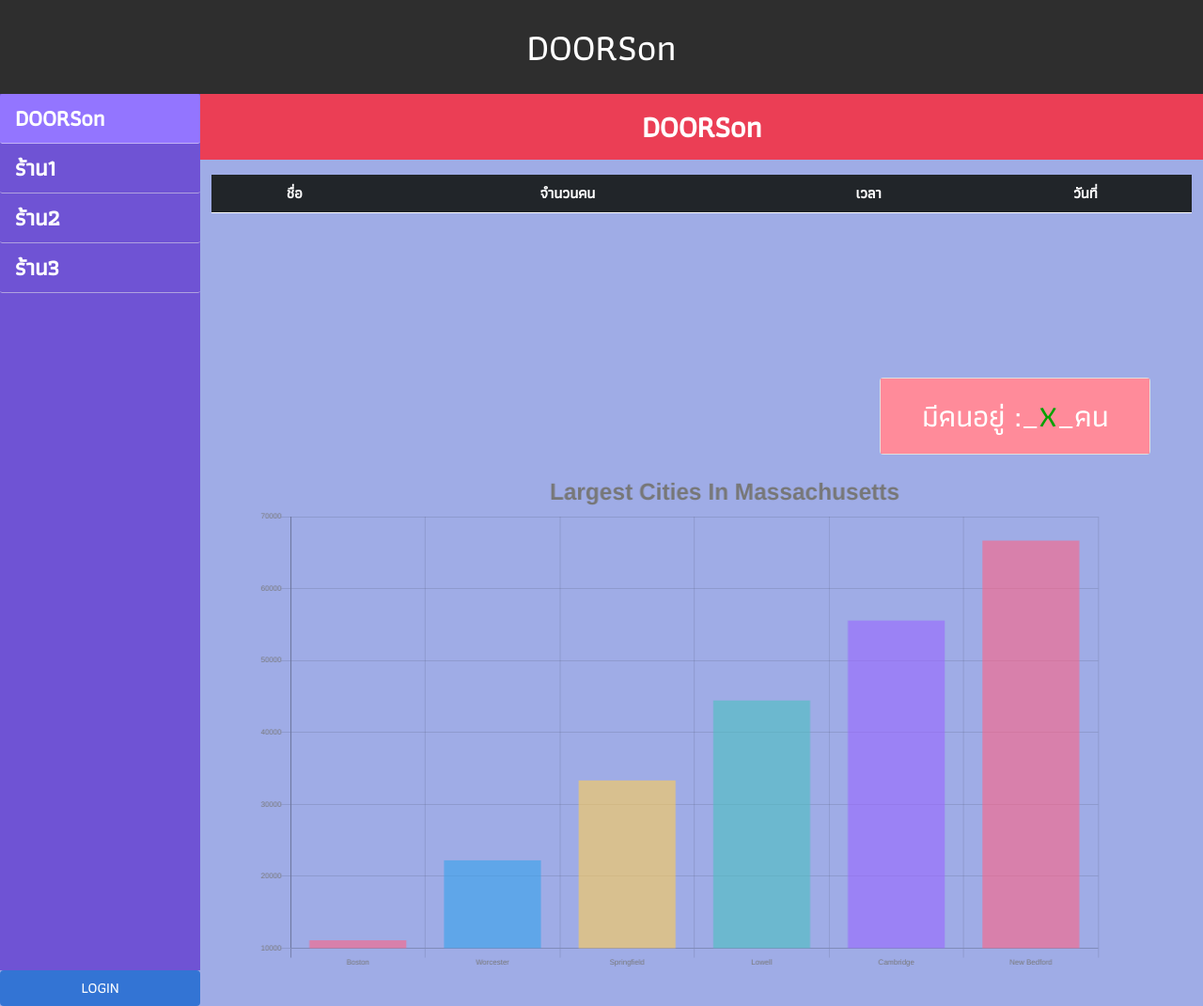
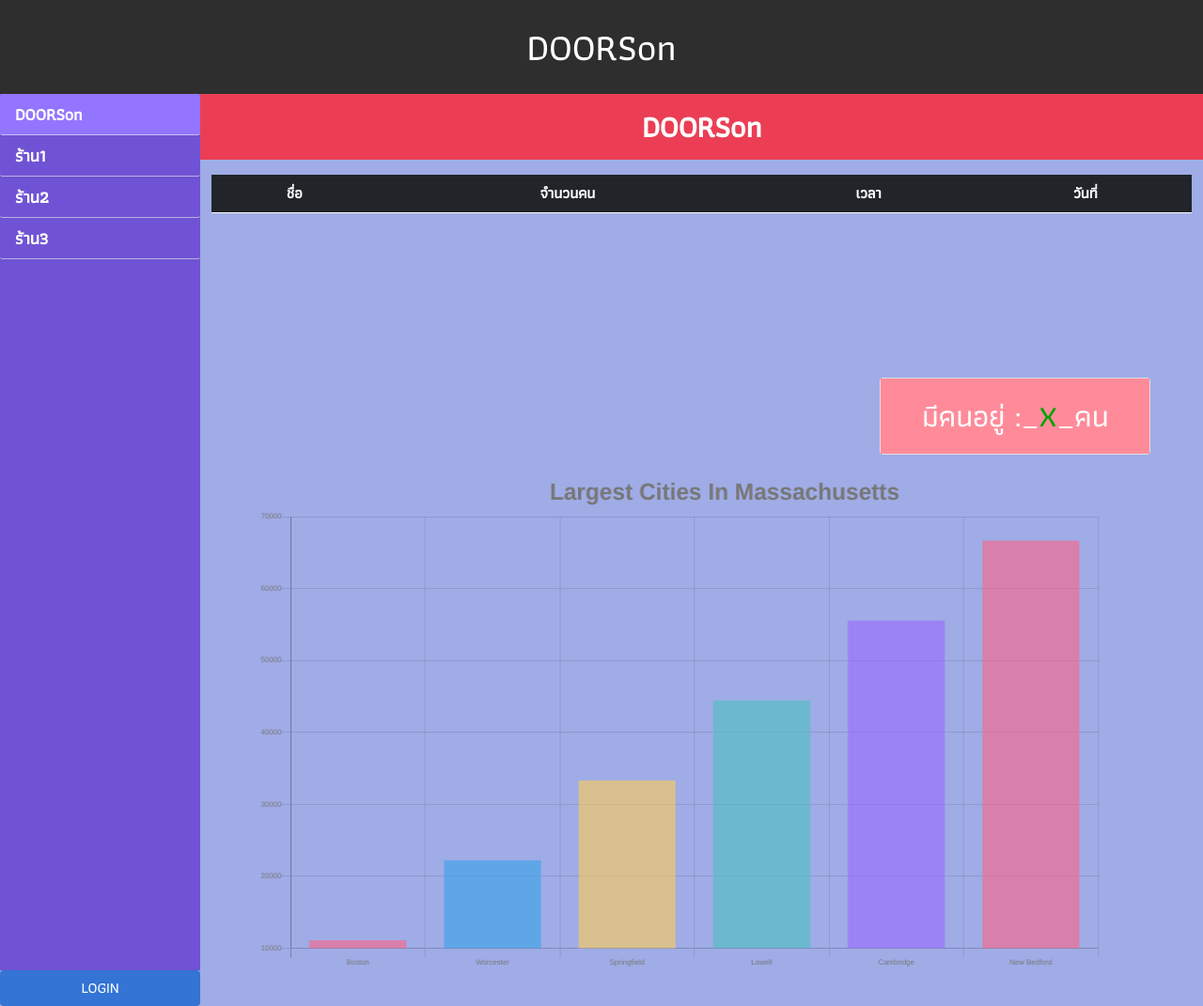
Before and after one commit to mteeratat/ExceedFront, a plain HTML site: page client.html in a window 1280 px wide. Shown: the whole page at 94% size. Drawn offline with nearby package versions, Linux system fonts and the light colour scheme.

Commit message:
nathawat

```diff
--- a/client.css
+++ b/client.css
@@ -42,14 +42,16 @@
 }
 
 .nav-link {
-    font-size: x-large;
+    font-size:  large;
     font-weight: bold;
-    border-bottom: 0.75px solid rgba(241,240,236,0.5);
+    border-bottom: 0.75px solid rgba(241,240,236,0.6);
     border-radius: 0.15rem;
+    text-justify: inter-word;
 }
 
 .col-2{
     padding: 0%;
+
 }
 .my-custom-scrollbar {
     position: relative;
--- a/client.js
+++ b/client.js
@@ -86,7 +86,8 @@ shopName3.addEventListener("click", () => {
     delrow();
     addrow();
 });
-
+let aa = document.getElementById("v-pills-tab");
+aa.style.style.background-color(rgb(147, 117, 0))
 var i=0;
 
 function addrow() {
```
